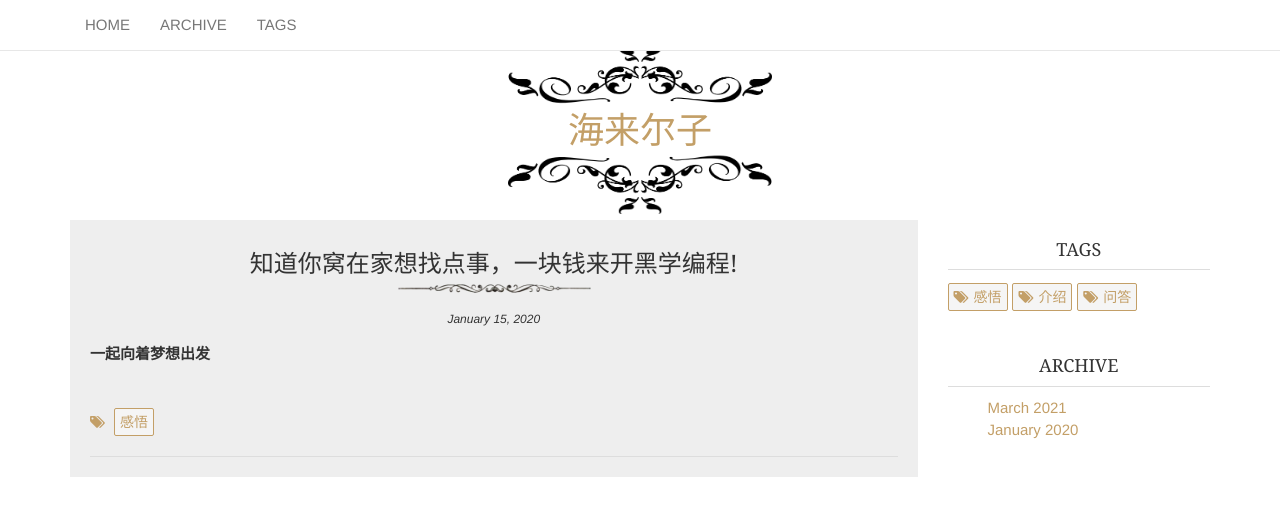
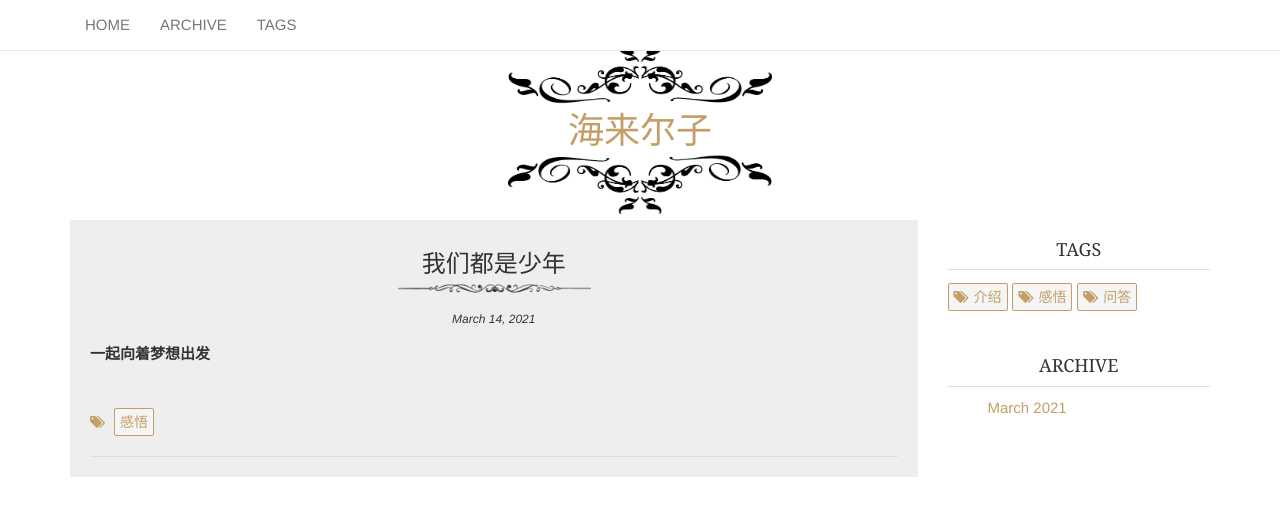
Before and after one commit to happyerqiao/my_first_web, a Jekyll site: the page built from _posts/2021-03-14-hai-lai-er-zi-5.md, in a window 1280 px wide. Shown: the top 516 px of the page. Built offline with Jekyll 4.4.1, drawn with Linux system fonts in a browser that asks for light colours.

Commit message:
Update and rename 2020-01-15-he-kai-hei-xue-bian-cheng.md to 2021-03-14-hai-lai-er-zi-5.md

```diff
--- a/_posts/2020-01-15-he-kai-hei-xue-bian-cheng.md
+++ b/_posts/2021-03-14-hai-lai-er-zi-5.md
@@ -1,6 +1,6 @@
 ---
 layout: post
-title:  "知道你窝在家想找点事，一块钱来开黑学编程!"
+title:  "我们都是少年"
 background: "/assets/images/7B1A9600.jpg"
 category: "生活"
 tags: 感悟
```
